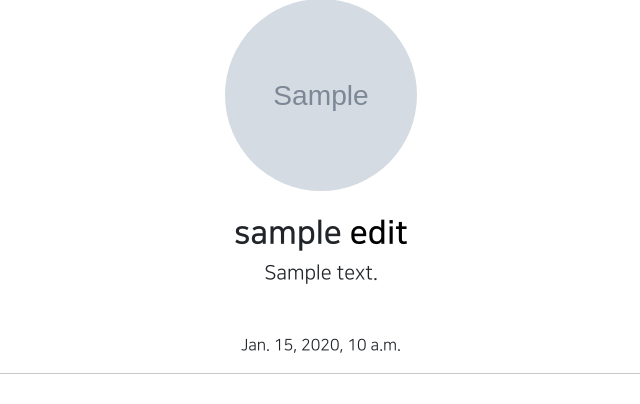
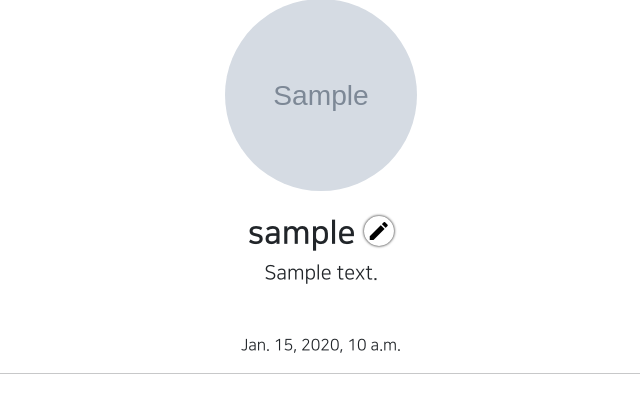
Before and after one commit to opwe37/gis_django_2, a Django app: page /accounts/detail/1 in a window 1280 px wide. Shown: the part 242-646 px from the top of the page, without its empty margins (319-959 px from the left). Run offline with Django 3.2, Linux system fonts and the light colour scheme; tables that the repository leaves empty hold one stand-in row (values such as "Sample post"); grey boxes marked "Sample" are stand-in pictures; parts of the project's set-up code (start-up, migrations or seed data) failed here and were passed over; some libraries are stand-ins or nearby versions.

Commit message:
07.29 - modified _ profile edit button ui

```diff
--- a/accountapp/templates/accountapp/detail.html
+++ b/accountapp/templates/accountapp/detail.html
@@ -10,7 +10,8 @@
                      class="profile_img m-4">
                 <h2 class="NNS_B">
                     {{ target_user.profile.nickname }}
-                    <a href="{% url 'profileapp:update' pk=target_user.profile.pk %}">
+                    <a href="{% url 'profileapp:update' pk=target_user.profile.pk %}"
+                       class="material-icons round-button">
                         edit
                     </a>
                 </h2>
--- a/static/base.css
+++ b/static/base.css
@@ -51,3 +51,15 @@
 .NNS_B {
     font-family: 'NanumSquareB';
 }
+
+.round-button {
+    color: black;
+    text-decoration: none;
+    padding: 0.2rem;
+    border-radius: 20rem;
+    box-shadow: 0 0 3px black;
+}
+
+.round-button:hover {
+    color: dimgray;
+}
--- a/templates/head.html
+++ b/templates/head.html
@@ -16,6 +16,8 @@
     <link href="https://fonts.googleapis.com/css2?family=Yellowtail&display=swap" rel="stylesheet">
 
     <link rel="stylesheet" href="{% static 'base.css' %}">
+
+    <link href="https://fonts.googleapis.com/css2?family=Material+Icons" rel="stylesheet">
 
     {#  Font  #}
     <style>
```
